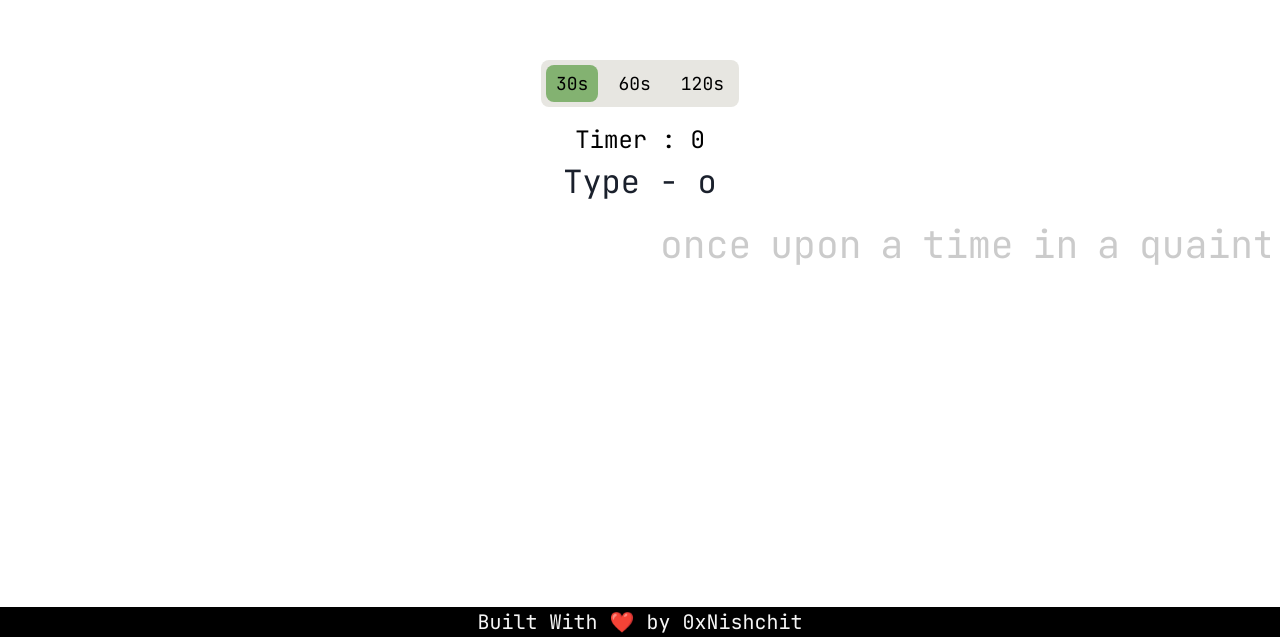
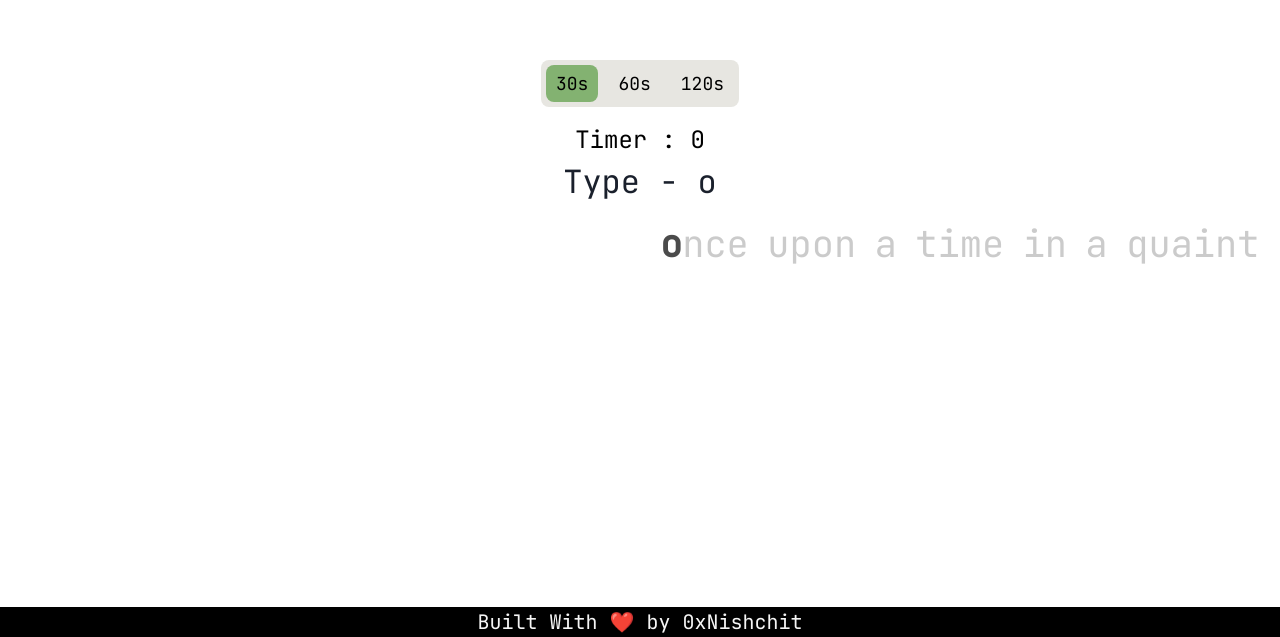
Before and after one commit to Nishchit-Dev/WhyType, a React (Create React App) app: page / in a window 1280 px wide. Shown: the part 175-812 px from the top of the page. Built offline with nearby package versions, Linux system fonts and the light colour scheme.

Commit message:
changed bold cursor to currect typing character

```diff
--- a/src/App.js
+++ b/src/App.js
@@ -11,6 +11,7 @@ import { ShowCurrentCharacter } from "./Typing/ShowCurrentChar";
 import { BuiltByDeveloper } from "./Footer/Footer";
 import { ShowTimer } from "./Typing/ShowTimer";
 import { ResultComponent } from "./Result/resultComponents";
+import { ChakraCustomTheme } from "./ChakraTheme/ChakraTheme";
 function fillSpace(arr) {
   let newArray = arr.map((element) =>
     element === " " ? `\u2000` : element.toLowerCase()
@@ -561,17 +562,18 @@ function ShowText({ count, setCount }) {
               key={i}
               display={"flex"}
               id={`_${i}`}
-              opacity={count >= i ? 0.7 : 0.2}
+              opacity={count+1 >= i ? 0.7 : 0.2}
               alignItems={"center"}
               justifyContent={"center"}
               fontSize={{
-                md: count == i ? "30px" : "28px",
-                lg: count == i ? "35px" : "33px",
-                xl: count == i ? "40px" : "38px",
-                "2xl": count == i ? "45px" : "42px",
-                // "3xl": count == i ? "55px" : "53px",
+                md: count == i ? "35px" : "33px",
+                lg: count == i ? "37px" : "35px",
+                xl: count == i ? "39px" : "37px",
+                "2xl": count == i ? "41px" : "39px",
+                "3xl": count == i ? "43px" : "41px",
+                xxl: count == i ? "45px" : "43px",
               }}
-              fontWeight={count == i ? "bold" : "regular"}
+              fontWeight={count + 1 == i && count < 9999? "bold" : "regular"}
               color={"black"}
               fontFamily={"JetBrains Mono"}
             >
@@ -633,7 +635,7 @@ function App() {
 function ChakraWapper() {
   return (
     <>
-      <ChakraProvider>
+      <ChakraProvider theme={ChakraCustomTheme()}>
         <App />
       </ChakraProvider>
     </>
--- /dev/null
+++ b/src/ChakraTheme/ChakraTheme.js
@@ -0,0 +1,17 @@
+import { extendTheme } from "@chakra-ui/react";
+
+const breakpoints = {
+  base: "0px",
+  sm: "320px",
+  md: "768px",
+  lg: "960px",
+  xl: "1200px",
+  "2xl": "1536px",
+  "3xl": "1800px",
+  xxl: "2000px",
+};
+
+export const ChakraCustomTheme = () => {
+  let theme = extendTheme({ breakpoints });
+  return theme;
+};
```
